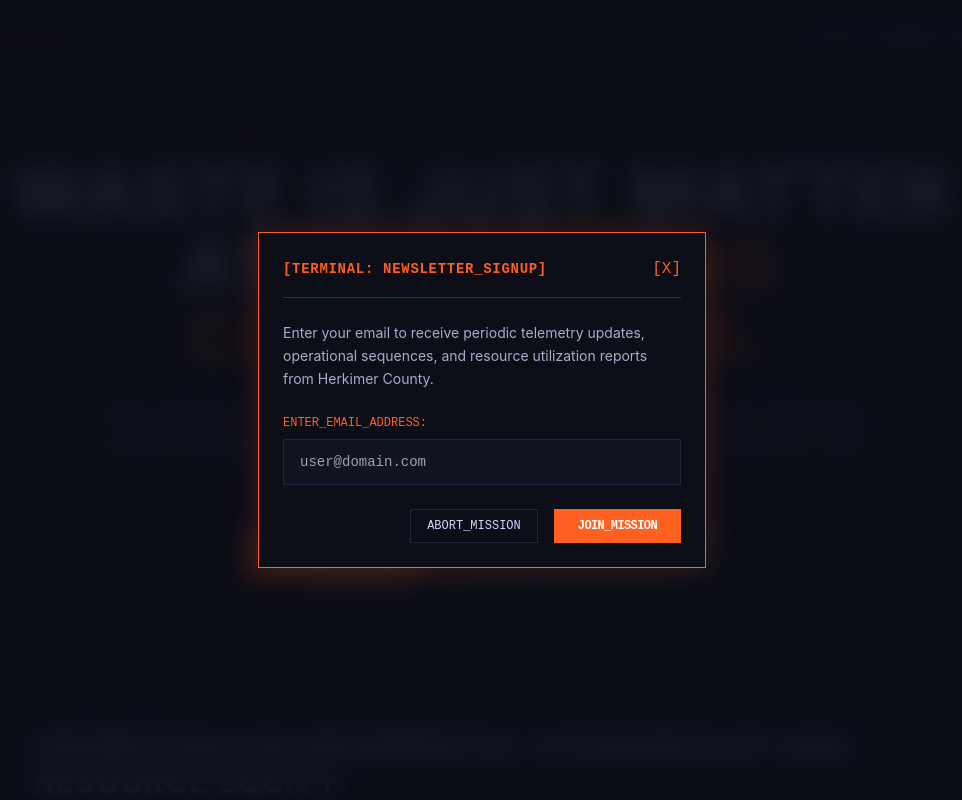
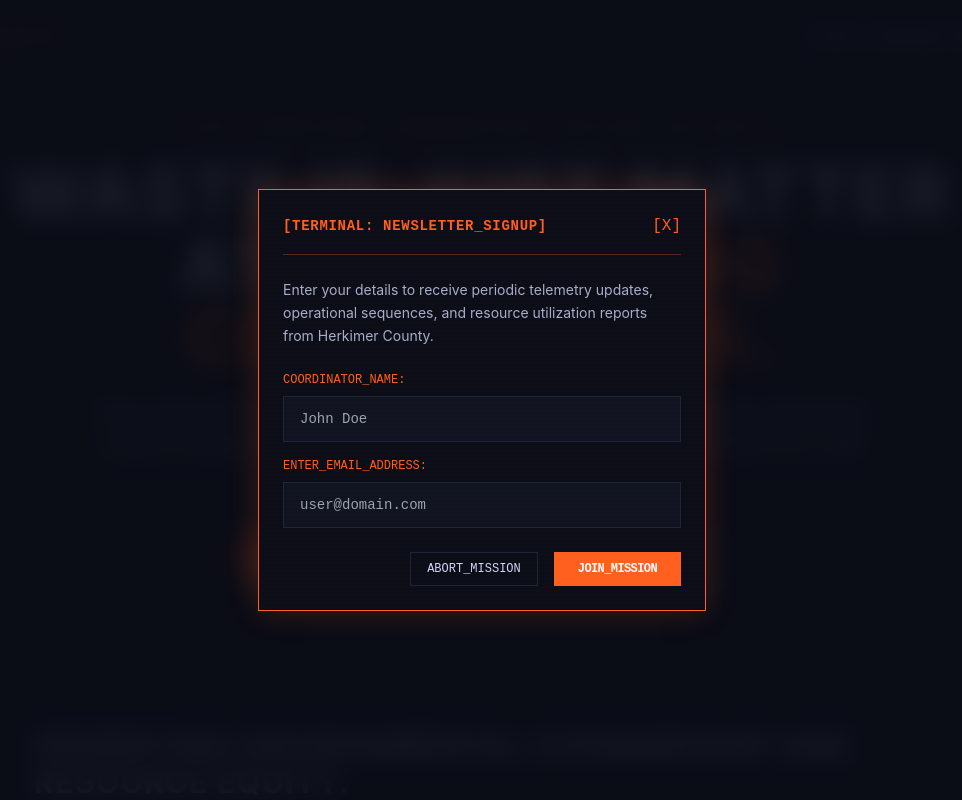
Before and after one commit to mwyant/imr-website, a SvelteKit app: page / in a window 1280 px wide. Both pictures are taken after a click on the button "JOIN THE MISSION". Shown: the top 800 px of the page, without its empty margins (158-1120 px from the left). Built offline with nearby package versions, Linux system fonts and the light colour scheme.

Commit message:
feat: add name field to newsletter signup and update email template

```diff
--- a/src/routes/+page.server.js
+++ b/src/routes/+page.server.js
@@ -62,12 +62,13 @@
         mailOptions = {
           from: `"IMR Systems" <${gmailUser}>`,
           to: `mike@wyantswalk.net, ${email}`,
-          subject: `[IMR_NEWSLETTER_SIGNUP] New Subscriber: ${email}`,
-          text: `A new user has requested to join the mission newsletter.\n\nEmail: ${email}\nTimestamp: ${new Date().toISOString()}\n\n[VERIFICATION_COPY] This is a copy of your transmission to IMR Mission Control.`,
+          subject: `[IMR_NEWSLETTER_SIGNUP] New Subscriber: ${name}`,
+          text: `A new user has requested to join the mission newsletter.\n\nName: ${name}\nEmail: ${email}\nTimestamp: ${new Date().toISOString()}\n\n[VERIFICATION_COPY] This is a copy of your transmission to IMR Mission Control.`,
           html: `
             <div style="font-family: monospace; background-color: #0b132b; color: #e0e1dd; padding: 20px; border: 1px solid #1b263b;">
               <h2 style="color: #ff5f1f; border-bottom: 1px solid #ff5f1f; padding-bottom: 10px;">[IMR_NEWSLETTER_SIGNUP]</h2>
               <p>A new user has requested to join the mission newsletter.</p>
+              <p><strong>Name:</strong> ${name}</p>
               <p><strong>Email:</strong> <a href="mailto:${email}" style="color: #ff5f1f;">${email}</a></p>
               <p style="color: #5c677d; font-size: 11px; margin-top: 20px;">Timestamp: ${new Date().toISOString()}</p>
               <p style="color: #5c677d; font-size: 10px; margin-top: 30px; border-top: 1px solid #1b263b; padding-top: 10px;">
--- a/src/routes/+page.svelte
+++ b/src/routes/+page.svelte
@@ -253,8 +253,21 @@
           <input type="hidden" name="type" value="newsletter" />
 
           <p class="text-sm text-lunar-gray/80 mb-6 leading-relaxed">
-            Enter your email to receive periodic telemetry updates, operational sequences, and resource utilization reports from Herkimer County.
+            Enter your details to receive periodic telemetry updates, operational sequences, and resource utilization reports from Herkimer County.
           </p>
+
+          <div class="mb-4">
+            <label class="block mono text-xs text-mission-orange mb-2" for="newsletter-name">COORDINATOR_NAME:</label>
+            <input
+              type="text"
+              id="newsletter-name"
+              name="name"
+              required
+              placeholder="John Doe"
+              class="w-full bg-blueprint-blue/30 border border-blueprint-blue focus:border-mission-orange text-white px-4 py-3 mono text-sm outline-none transition-all"
+              disabled={isSubmitting}
+            />
+          </div>
 
           <div class="mb-6">
             <label class="block mono text-xs text-mission-orange mb-2" for="newsletter-email">ENTER_EMAIL_ADDRESS:</label>
```
